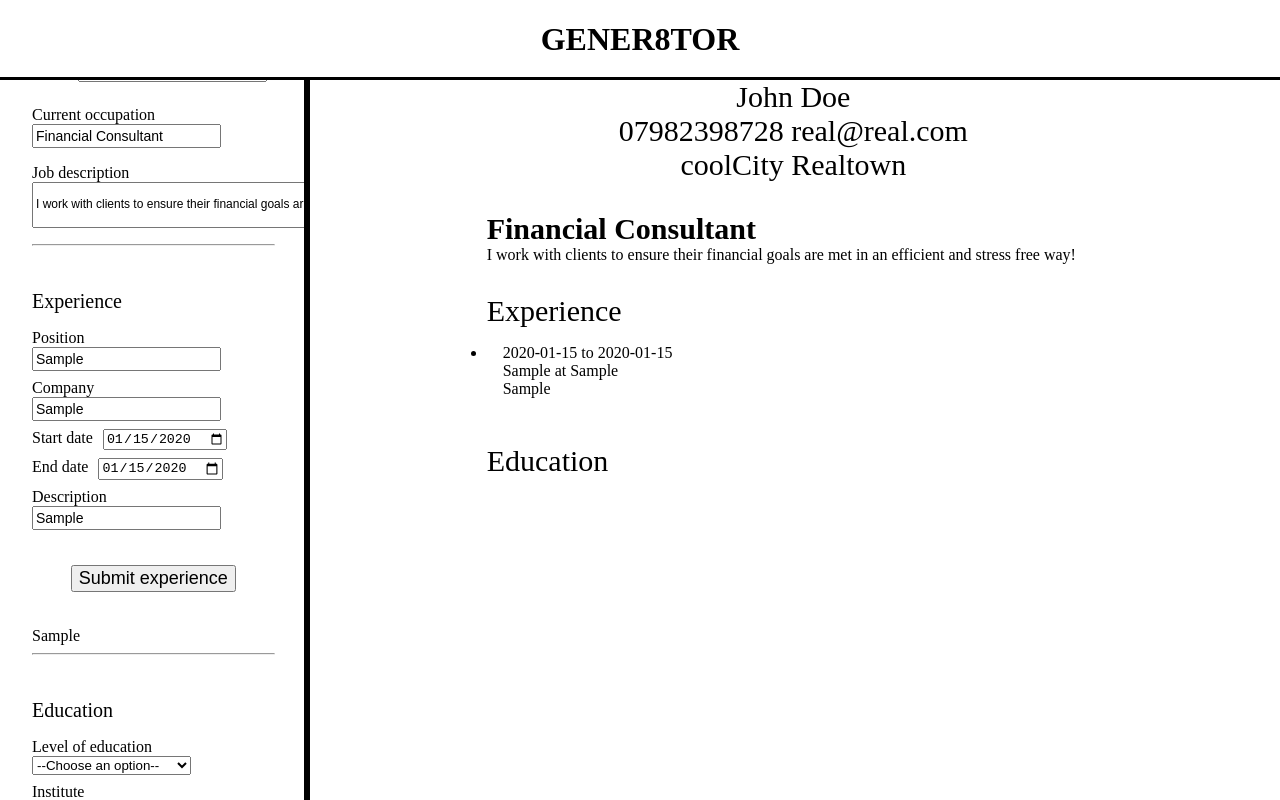
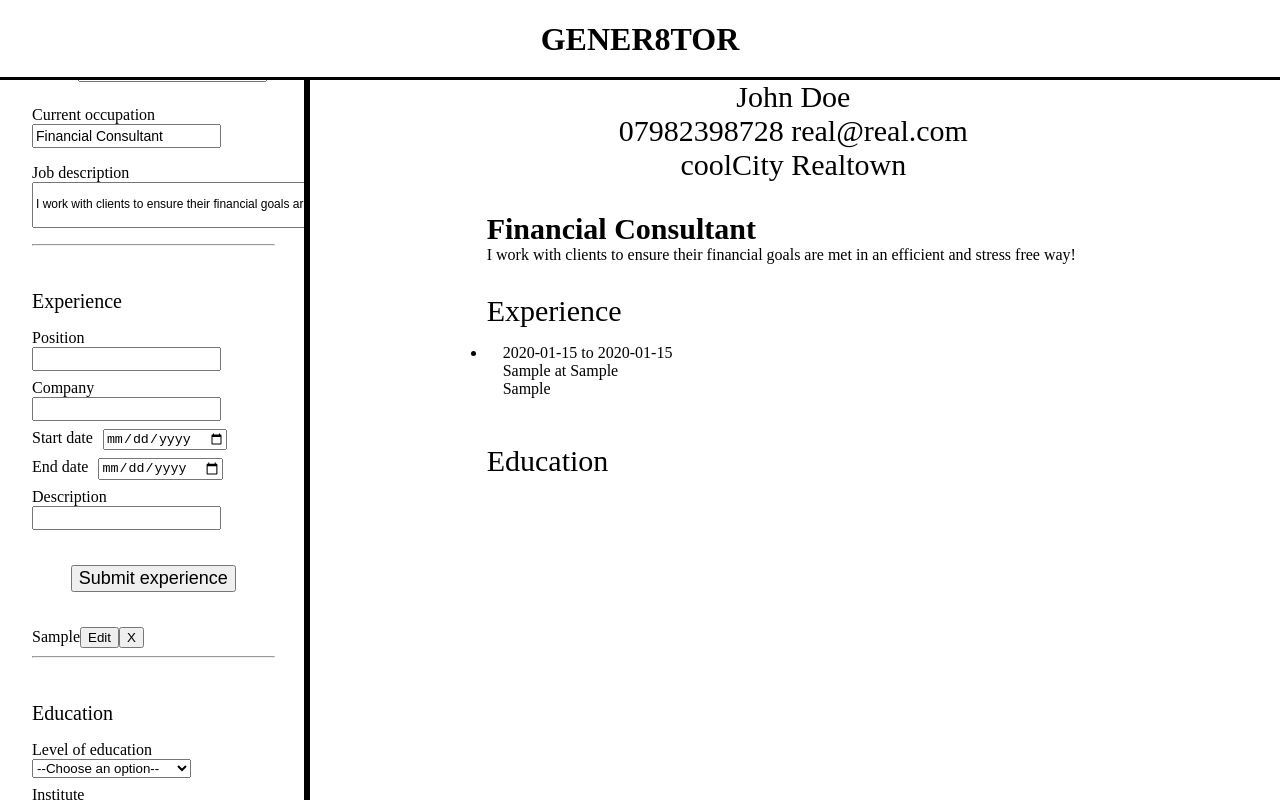
Before and after one commit to CoDinAIy/cv-generator, a React (Vite) app: page / in a window 1280 px wide. Both pictures are taken after typing "Sample", "Sample", "2020-01-15", "2020-01-15", "Sample" into the empty fields and a click on the button "Submit experience". Built offline with nearby package versions, Linux system fonts and the light colour scheme.

Commit message:
added edit button and edit mode functionality

```diff
--- a/src/App.jsx
+++ b/src/App.jsx
@@ -46,6 +46,7 @@ function App() {
      setJobDescription={setJobDescription}
      onExperience={addExperience}
      experiences={experiences}
+     setExperiences={setExperiences}
       />
 
     <CvSection firstName={firstName} surname={surname} number={number} email={email} city={city} town={town} occupation={occupation} jobDescription={jobDescription} experiences={experiences}/>
--- a/src/form-section.jsx
+++ b/src/form-section.jsx
@@ -1,27 +1,93 @@
 import './form-section.css'
 import { useState } from 'react';
+
+
 function Input({name, text, type, value, setter}) {
     return (
         <div className={`${name}Input`}>
             <label htmlFor={name}>{text ? text : `${name[0].toUpperCase()}${name.slice(1)}`}</label>
-            <input required type={type} id={name} name={name} defaultValue={value} onChange={setter ? (event) => setter(event.target.value) : undefined}/>
+            <input required type={type} id={name} name={name} value={value} onChange={(event) => setter(event.target.value)}/>
         </div>
     )
 }
 
-function ShowExperiencesForm({experiences}) {
+function ShowExperiencesForm({experiences, setExperiences, setPosition, setCompany, setStartDateExperiences, setEndDateExperiences, setDescriptionExperiences, editMode, setEditMode}) {
+
+    console.log(`editmode is ${editMode}`)
+    const DeleteExperience = (event, experiences, experience, setExperiences) => {
+        event.preventDefault()
+
+        const newExperiences = experiences.filter(exp => exp !== experience)
+
+        setExperiences(newExperiences)
+
+        setPosition('')
+        setCompany('')
+        setStartDateExperiences('')
+        setEndDateExperiences('')
+        setDescriptionExperiences('')
+
+    }
+
+    const EditExperience = (event, experience, setExperiences, editMode, setEditMode) => {
+
+        event.preventDefault()
+
+        setPosition(experience.position)
+        setCompany(experience.company)
+        setStartDateExperiences(experience.startDateExperiences)
+        setEndDateExperiences(experience.endDateExperiences)
+        setDescriptionExperiences(experience.descriptionExperiences)
+
+        if (experience.isEditing) {
+            experience.isEditing = false
+            setEditMode(false)
+        } else {
+            experience.isEditing = true
+            setEditMode(true)
+        }
+
+        setExperiences(prev => prev.map(exp => exp.position === experience.position ? experience : exp))
+
+        experiences.map((experience) => {
+            {experience.isEditing === true ? console.log('editing') : console.log('done')}
+        })
+        console.log(experiences)
+        console.log(editMode)
+
+    }
     return (
-        experiences.map((experience) => {
-            return <div key={experience}>
+        experiences.map((experience) => (
+                <div key={experience.position}>
                 {experience.position}
+
+                {!editMode ?
+                (
+                    <>
+                        <button
+                            onClick={(event) => EditExperience(event, experience, setExperiences, editMode, setEditMode)} className={experience.position}>{experience.isEditing === false ? 'Edit' : 'Done'}
+                        </button>
+                        <button
+                            onClick={(event) => DeleteExperience(event, experiences, experience, setExperiences)} key={experience.position} className={experience.position}>X
+                        </button>
+                    </>
+                )
+                : (
+                    experience.isEditing &&
+                    (
+                        <>
+                            <button
+                                onClick={(event) => EditExperience(event, experience, setExperiences, editMode, setEditMode)} className={experience.position}>{experience.isEditing === false ? 'Edit' : 'Done'}
+                            </button>
+                        </>
+                    )
+                )}
             </div>
-        })
-
-    )
-}
+        ))
+    )}
 
 // eslint-disable-next-line react/prop-types
-export default function FormSection({firstName, setFirstName, surname, setSurname, number, setNumber, email, setEmail, city, setCity, town, setTown, occupation, setOccupation, jobDescription, setJobDescription, onExperience, experiences}) {
+export default function FormSection({firstName, setFirstName, surname, setSurname, number, setNumber, email, setEmail, city, setCity, town, setTown, occupation, setOccupation, jobDescription, setJobDescription, onExperience, experiences, setExperiences}) {
 
         const [position, setPosition] = useState('');
         const [company, setCompany] = useState('');
@@ -35,20 +101,32 @@ export default function FormSection({firstName, setFirstName, surname, setSurnam
         const [endDateEducation, setEndDateEducation] = useState('');
         const [descriptionEducation, setDescriptionEducation] = useState('');
 
+        const [editMode, setEditMode] = useState(false)
 
-    const handleExperiences = (event) => {
+
+    const HandleExperiences = (event) => {
         event.preventDefault()
-        const newExperience = {position, company, startDateExperiences, endDateExperiences, descriptionExperiences}
-        onExperience(newExperience)
 
-        console.log('new experience =')
-        console.log(newExperience)
-        console.log('updated experience =')
-        console.log(experiences)
+            const newExperience = {
+                position,
+                company,
+                startDateExperiences,
+                endDateExperiences,
+                descriptionExperiences,
+                isEditing: false,
+            }
+            onExperience(newExperience)
+
+            setPosition('')
+            setCompany('')
+            setStartDateExperiences('')
+            setEndDateExperiences('')
+            setDescriptionExperiences('')
+            console.log(editMode)
     }
 
 
-    const handleEducation = (event) => {
+    const HandleEducation = (event) => {
         event.preventDefault()
         console.log({
             educationLevel,
@@ -90,22 +168,31 @@ export default function FormSection({firstName, setFirstName, surname, setSurnam
                 <hr />
             </form>
 
-            <form action='#' method='get' className="experience-container">
+            <form onSubmit={HandleExperiences} action='#' method='get' className="experience-container">
                 <div className='experience-title'>Experience</div>
                 <div className="experience-inputs">
-                    <Input name='position' type='text' setter={setPosition}></Input>
-                    <Input name='company' type='text' setter={setCompany}></Input>
-                    <Input name='startDateExperience' text='Start date' type='date' setter={setStartDateExperiences}></Input>
-                    <Input name='endDateExperience' text='End date' type='date' setter={setEndDateExperiences}></Input>
-                    <Input name='descriptionExperience' text='Description' type='text' setter={setDescriptionExperiences}></Input>
-                    <button type='submit' className='submitExperience' onClick={handleExperiences}>Submit experience</button>
-                    <ShowExperiencesForm experiences={experiences}/>
+                    <Input name='position' type='text' setter={setPosition} value={position}></Input>
+                    <Input name='company' type='text' setter={setCompany} value={company}></Input>
+                    <Input name='startDateExperience' text='Start date' type='date' setter={setStartDateExperiences} value={startDateExperiences}></Input>
+                    <Input name='endDateExperience' text='End date' type='date' setter={setEndDateExperiences} value={endDateExperiences}></Input>
+                    <Input name='descriptionExperience' text='Description' type='text' setter={setDescriptionExperiences} value={descriptionExperiences}></Input>
+                    <button type='submit' className='submitExperience'>Submit experience</button>
+                    <ShowExperiencesForm
+                    experiences={experiences}
+                    setExperiences={setExperiences}
+                    setPosition={setPosition}
+                    setCompany={setCompany}
+                    setStartDateExperiences={setStartDateExperiences}
+                    setEndDateExperiences={setEndDateExperiences}
+                    setDescriptionExperiences={setDescriptionExperiences}
+                    editMode={editMode}
+                    setEditMode={setEditMode}/>
                 </div>
                 <hr />
             </form>
 
 
-            <form action='#' method='get' className="education-container" onSubmit={handleEducation}>
+            <form action='#' method='get' className="education-container" onSubmit={HandleEducation}>
                 <div className='education-title'>Education</div>
 
                 <div className="education-inputs">
```
Also changed, not shown: src/cv-section.jsx (+4 -11 lines).
